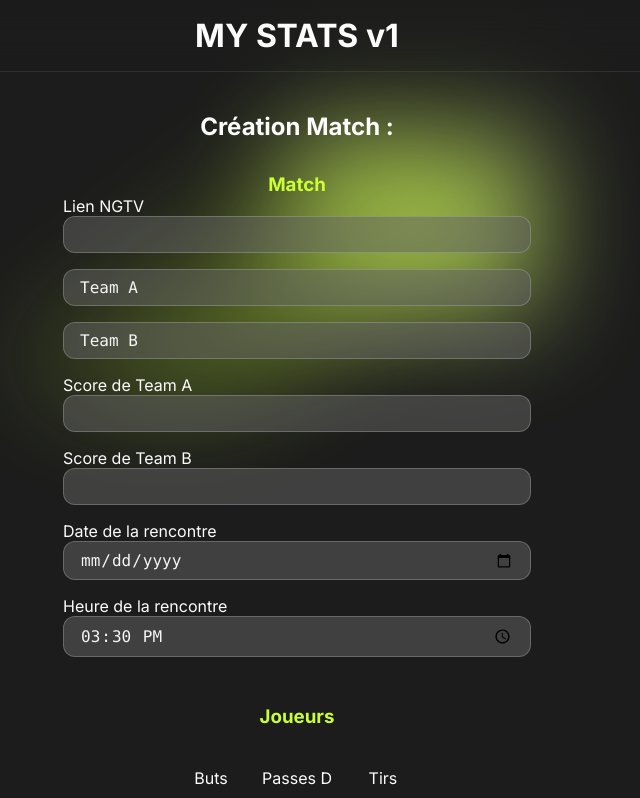
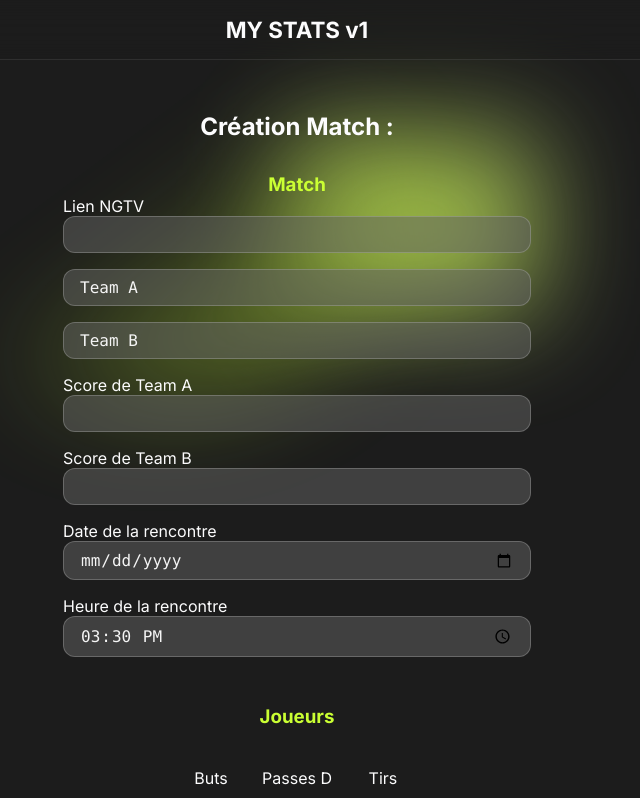
Before and after one commit to Benji-devw/my-stats-bis, a Next.js app: page /pages/match/post in a window 1280 px wide. Shown: the top 798 px of the page, without its empty margins (343-983 px from the left). Built offline with nearby package versions, Linux system fonts and the light colour scheme.

Commit message:
update header position

```diff
--- a/src/components/Header.jsx
+++ b/src/components/Header.jsx
@@ -1,6 +1,6 @@
 import styles_layout from "@styles/layout.module.css";
-import styles from "@styles/page.module.css";
-import Image from "next/image";
+// import styles from "@styles/page.module.css";
+// import Image from "next/image";
 
 export default function Header () {
   return (
--- a/src/styles/globals.css
+++ b/src/styles/globals.css
@@ -69,6 +69,9 @@ body {
   background: var(--background);
 }
 
+h1 {
+  font-size: 1.4rem;
+}
 h2 {
   margin: 1rem 0;
   text-align: center;
```
